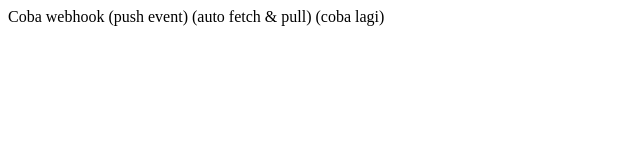
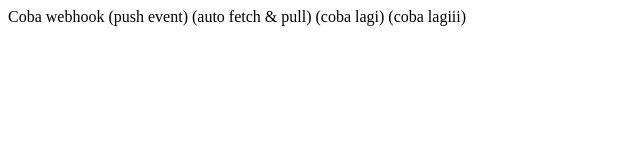
Before and after one commit to nugrohoospace/coba-hooks, a plain HTML site: page index.html in a window 1280 px wide. Shown: the whole page, without its empty margins (0-640 px from the left). Drawn offline with Linux system fonts and the light colour scheme.

Commit message:
coba lagiii

```diff
--- a/index.html
+++ b/index.html
@@ -7,6 +7,6 @@
   <title>Hello World</title>
 </head>
 <body>
-  Coba webhook (push event) (auto fetch & pull) (coba lagi)
+  Coba webhook (push event) (auto fetch & pull) (coba lagi) (coba lagiii)
 </body>
 </html>
```
